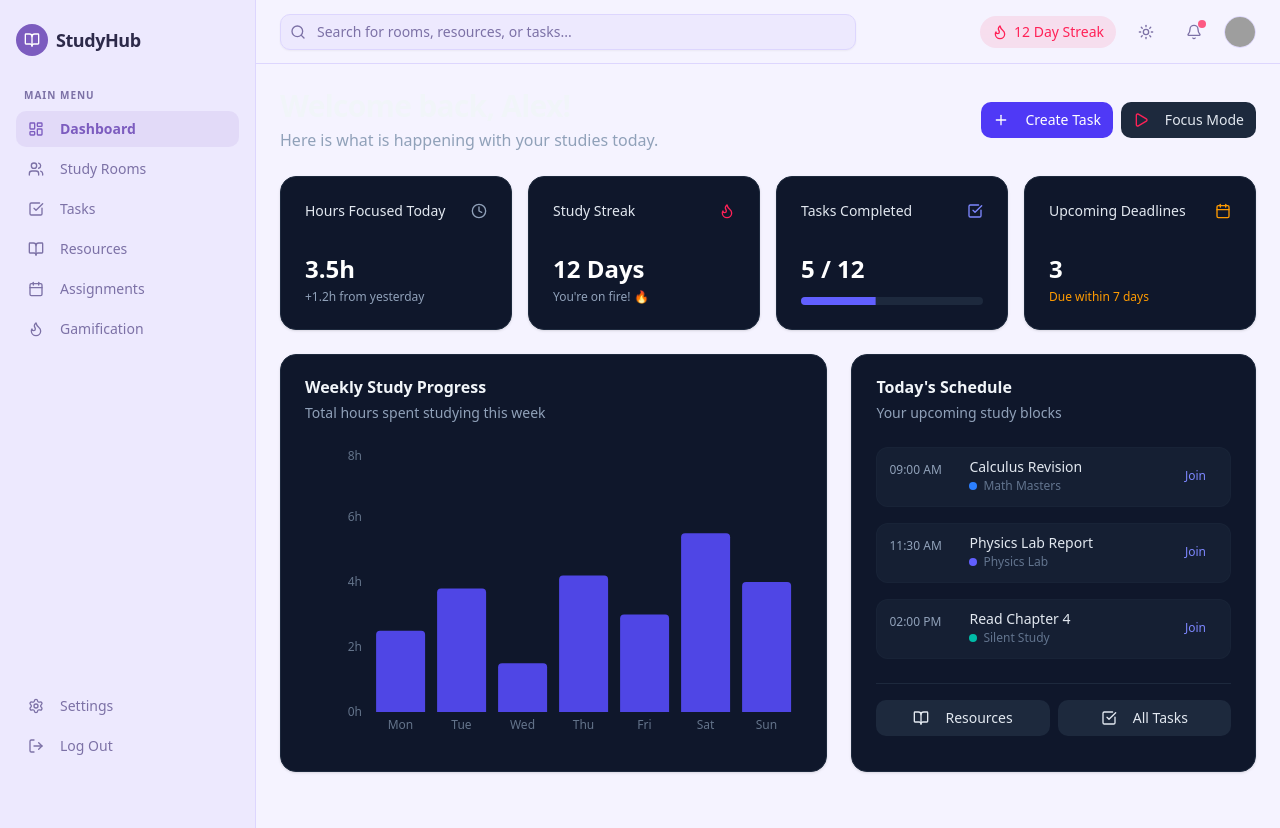
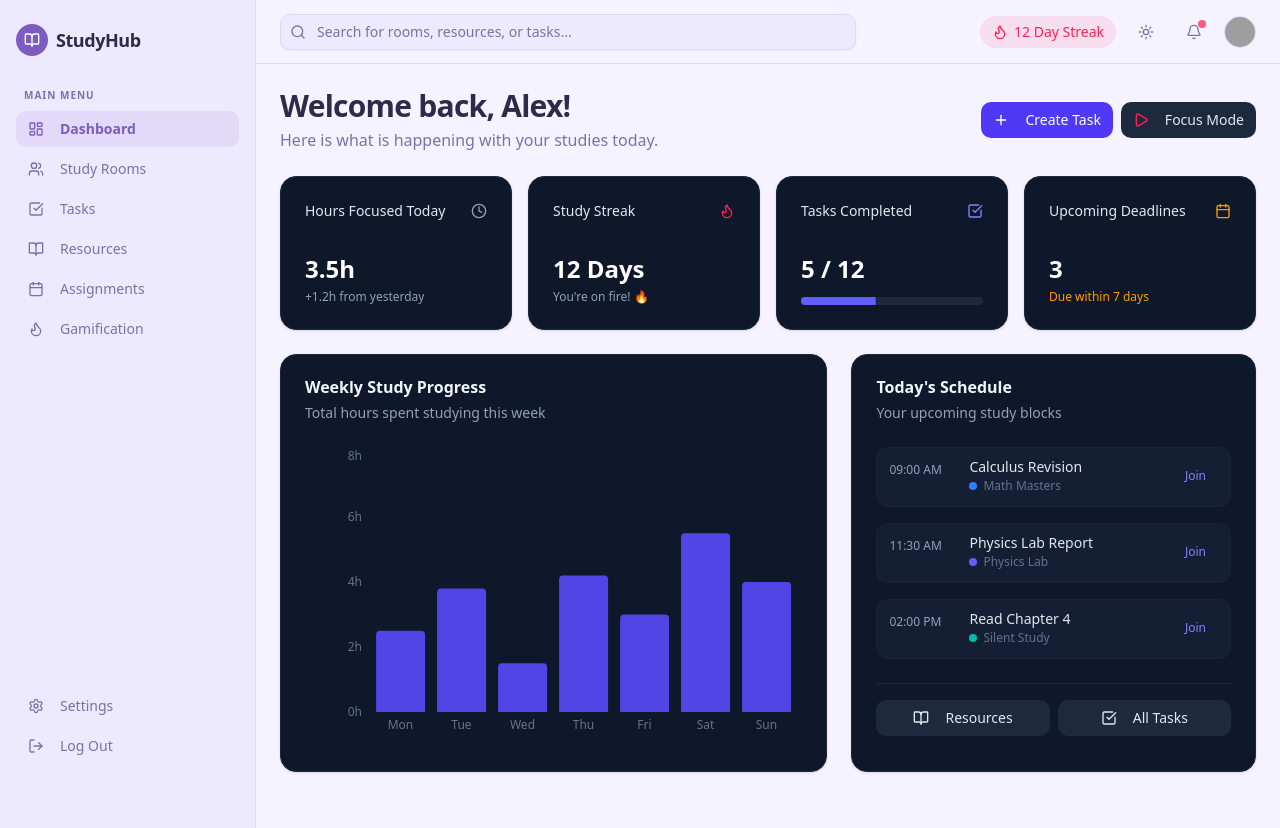
Before and after one commit to Bhuvana-9090/Study-Hub, a Next.js app: page / in a window 1280 px wide. Built offline with nearby package versions, Linux system fonts and the light colour scheme; grey boxes are pictures that could not be loaded.

Commit message:
fix: welcome heading uses dark text in light mode

```diff
--- a/src/app/(app)/page.tsx
+++ b/src/app/(app)/page.tsx
@@ -24,8 +24,8 @@ export default function Dashboard() {
     <div className="space-y-6 pb-8">
       <div className="flex flex-col md:flex-row md:items-center justify-between gap-4">
         <div>
-          <h1 className="text-3xl font-bold tracking-tight text-slate-100">Welcome back, Alex!</h1>
-          <p className="text-slate-400 mt-1">Here is what is happening with your studies today.</p>
+          <h1 className="text-3xl font-bold tracking-tight text-foreground">Welcome back, Alex!</h1>
+          <p className="text-muted-foreground mt-1">Here is what is happening with your studies today.</p>
         </div>
         <div className="flex items-center gap-2">
           <Button className="bg-indigo-600 hover:bg-indigo-700 text-white">
```
